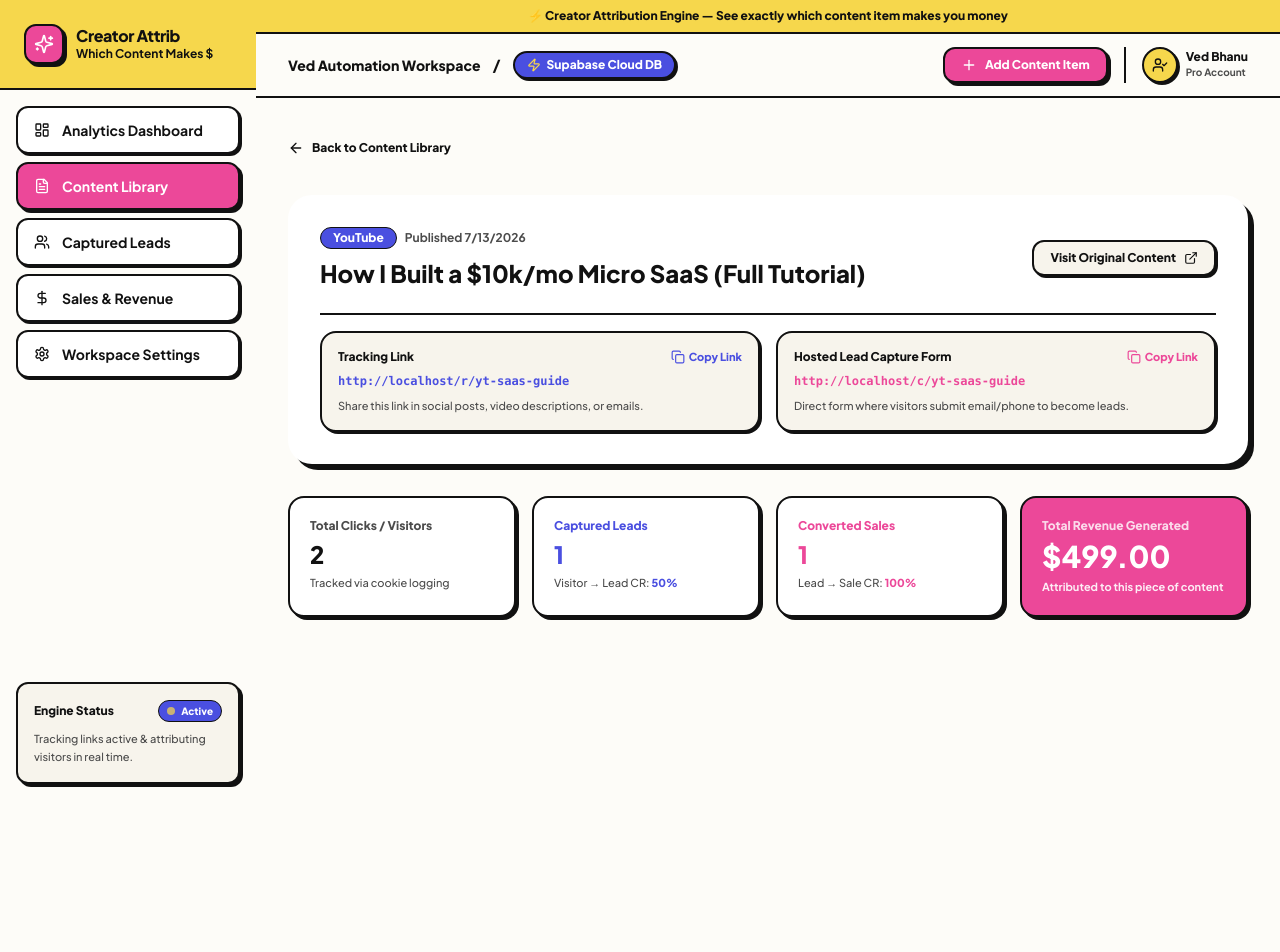
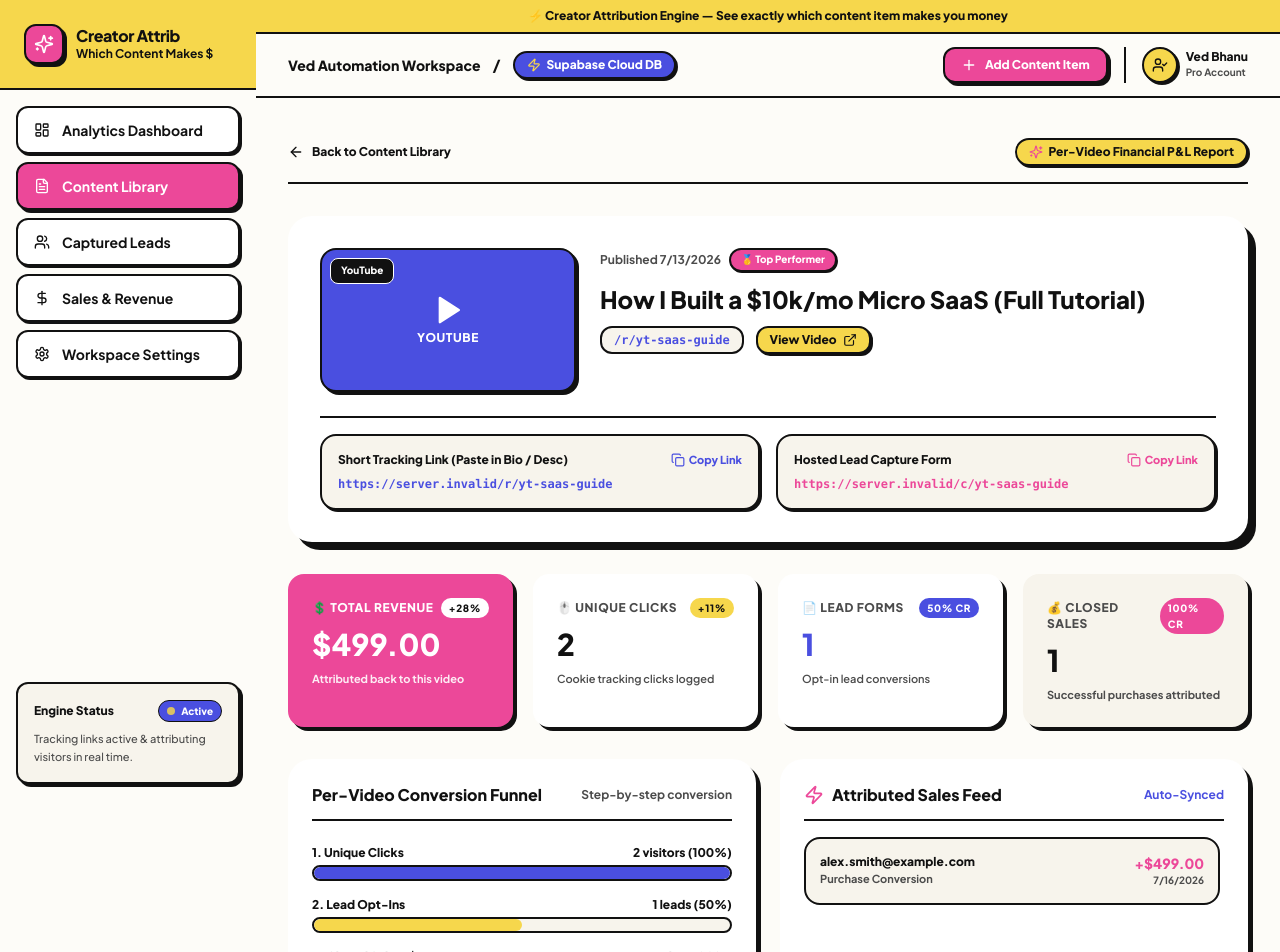
Before and after one commit to Vedbhanu/creator-attribution-dashboard, a Next.js app: page /content/c-101 in a window 1280 px wide. Shown: the top 952 px of the page. Before the commit the page ends 800 px from the top, so only its background shows below. Built offline with nearby package versions, Linux system fonts and the light colour scheme; no server answers; the database is empty.

Commit message:
Implement Trace-inspired Per-Video P&L Financial Report card layout at /content/[id]

```diff
--- a/src/app/(dashboard)/content/[id]/page.tsx
+++ b/src/app/(dashboard)/content/[id]/page.tsx
@@ -3,29 +3,47 @@
 import { useState, useEffect } from 'react';
 import { useRouter } from 'next/navigation';
 import Link from 'next/link';
-import { ContentAttributionMetrics } from '@/types/database';
-import { ArrowLeft, Copy, Check, ExternalLink, Users, DollarSign, TrendingUp, Sparkles } from 'lucide-react';
+import { ContentAttributionMetrics, Lead, Sale } from '@/types/database';
+import { ArrowLeft, Copy, Check, ExternalLink, Users, DollarSign, TrendingUp, Sparkles, Eye, FileText, Calendar, CheckCircle2, Play, Zap } from 'lucide-react';
+import { getAppDomain } from '@/lib/utils';
 
 export default function ContentDetailPage({ params }: { params: { id: string } }) {
   const router = useRouter();
   const [metrics, setMetrics] = useState<ContentAttributionMetrics | null>(null);
+  const [leads, setLeads] = useState<Lead[]>([]);
+  const [sales, setSales] = useState<Sale[]>([]);
   const [loading, setLoading] = useState(true);
   const [copied, setCopied] = useState<string | null>(null);
-  const [origin, setOrigin] = useState('');
+  const [domain, setDomain] = useState('');
 
   useEffect(() => {
-    if (typeof window !== 'undefined') {
-      setOrigin(window.location.origin);
-    }
+    setDomain(getAppDomain());
     fetchDetail();
   }, [params.id]);
 
   const fetchDetail = async () => {
     try {
-      const res = await fetch(`/api/content/${params.id}`);
-      const json = await res.json();
-      if (json.success && json.metrics) {
-        setMetrics(json.metrics);
+      const [detailRes, leadsRes, salesRes] = await Promise.all([
+        fetch(`/api/content/${params.id}`),
+        fetch('/api/leads'),
+        fetch('/api/sales'),
+      ]);
+
+      const detailJson = await detailRes.json();
+      const leadsJson = await leadsRes.json();
+      const salesJson = await salesRes.json();
+
+      if (detailJson.success && detailJson.metrics) {
+        setMetrics(detailJson.metrics);
+      }
+
+      if (leadsJson.success && leadsJson.data) {
+        setLeads(leadsJson.data.filter((l: any) => l.content_id === params.id));
+      }
+
+      if (salesJson.success && salesJson.data) {
+        const itemLeadIds = new Set(leadsJson.data.filter((l: any) => l.content_id === params.id).map((l: any) => l.id));
+        setSales(salesJson.data.filter((s: any) => itemLeadIds.has(s.lead_id) || s.content_id === params.id));
       }
     } catch (err) {
       console.error('Failed to fetch content details:', err);
@@ -40,8 +58,15 @@ export default function ContentDetailPage({ params }: { params: { id: string } }
     setTimeout(() => setCopied(null), 2000);
   };
 
+  // Extract YouTube Thumbnail if applicable
+  const getYouTubeThumbnail = (url: string) => {
+    if (!url) return null;
+    const match = url.match(/(?:youtu\.be\/|youtube\.com\/(?:embed\/|v\/|watch\?v=|watch\?.+&v=))([\w-]{11})/);
+    return match ? `https://img.youtube.com/vi/${match[1]}/mqdefault.jpg` : null;
+  };
+
   if (loading) {
-    return <div className="p-12 text-center text-[#4B4B4B] text-xs font-bold">Loading content analytics...</div>;
+    return <div className="p-12 text-center text-[#4B4B4B] text-xs font-bold">Loading video financial report...</div>;
   }
 
   if (!metrics) {
@@ -59,12 +84,15 @@ export default function ContentDetailPage({ params }: { params: { id: string } }
   }
 
   const { content, visitors_count, leads_count, sales_count, total_revenue, visitor_to_lead_cr, lead_to_sale_cr } = metrics;
-  const trackingUrl = `${origin}/r/${content.tracking_slug}`;
-  const leadFormUrl = `${origin}/c/${content.tracking_slug}`;
+  const trackingUrl = `${domain}/r/${content.tracking_slug}`;
+  const leadFormUrl = `${domain}/c/${content.tracking_slug}`;
+  const ytThumbnail = getYouTubeThumbnail(content.url);
+  const isTopPerformer = total_revenue > 0;
 
   return (
     <div className="max-w-5xl mx-auto space-y-8 py-2">
-      {/* Back Button */}
+      {/* Back Button & Top Tagline */}
+      <div className="flex items-center justify-between border-b-2 border-[#111111] pb-4">
         <button
           onClick={() => router.push('/content')}
           className="inline-flex items-center gap-2 text-xs font-extrabold text-[#111111] hover:text-[#EC4899] transition-colors"
@@ -73,36 +101,66 @@ export default function ContentDetailPage({ params }: { params: { id: string } }
           Back to Content Library
         </button>
 
-      {/* Header Info Banner */}
-      <div className="p-8 rounded-3xl bg-white border-3 border-[#111111] space-y-6 shadow-[6px_6px_0px_#111111]">
-        <div className="flex flex-col md:flex-row md:items-center justify-between gap-4">
-          <div className="space-y-2">
-            <div className="flex items-center gap-2">
-              <span className="px-3 py-0.5 rounded-full text-xs font-black bg-[#4A4FE0] text-white border border-[#111111]">
-                {content.platform}
+        <span className="inline-flex items-center gap-1.5 px-3 py-1 rounded-full text-xs font-black bg-[#F6D74C] text-[#111111] border-2 border-[#111111] shadow-[2px_2px_0px_#111111]">
+          <Sparkles className="w-3.5 h-3.5 text-[#EC4899]" />
+          Per-Video Financial P&L Report
         </span>
-              <span className="text-xs text-[#4B4B4B] font-bold">
+      </div>
+
+      {/* Main Per-Video Header Card (Trace Style Visual) */}
+      <div className="p-6 sm:p-8 rounded-3xl bg-white border-3 border-[#111111] space-y-6 shadow-[8px_8px_0px_#111111]">
+        <div className="flex flex-col md:flex-row items-start gap-6">
+          {/* Thumbnail Preview / Icon */}
+          <div className="relative w-full md:w-64 aspect-video shrink-0 rounded-2xl border-2 border-[#111111] overflow-hidden bg-[#111111] shadow-[3px_3px_0px_#111111]">
+            {ytThumbnail ? (
+              <img src={ytThumbnail} alt={content.title} className="w-full h-full object-cover" />
+            ) : (
+              <div className="w-full h-full flex flex-col items-center justify-center bg-[#4A4FE0] text-white p-4 text-center">
+                <Play className="w-8 h-8 fill-white mb-1" />
+                <span className="text-xs font-black uppercase tracking-wider">{content.platform}</span>
+              </div>
+            )}
+            <div className="absolute top-2 left-2 px-2.5 py-1 rounded-lg bg-[#111111] text-white text-[10px] font-black border border-white flex items-center gap-1">
+              <span>{content.platform}</span>
+            </div>
+          </div>
+
+          {/* Video Title & Badges */}
+          <div className="space-y-3 flex-1">
+            <div className="flex flex-wrap items-center gap-2">
+              <span className="text-xs font-bold text-[#4B4B4B]">
                 Published {new Date(content.published_at).toLocaleDateString()}
               </span>
-            </div>
-            <h1 className="text-2xl font-black text-[#111111]">{content.title}</h1>
+              {isTopPerformer && (
+                <span className="inline-flex items-center gap-1 px-2.5 py-0.5 rounded-full text-[10px] font-black bg-[#EC4899] text-white border-2 border-[#111111] shadow-[1px_1px_0px_#111111]">
+                  🥇 Top Performer
+                </span>
+              )}
             </div>
 
+            <h1 className="text-2xl font-black text-[#111111] leading-tight">{content.title}</h1>
+
+            <div className="flex flex-wrap items-center gap-3">
+              <span className="px-3 py-1 rounded-xl bg-[#F7F4EC] border-2 border-[#111111] text-xs font-mono font-bold text-[#4A4FE0]">
+                /r/{content.tracking_slug}
+              </span>
               <a
                 href={content.url}
                 target="_blank"
                 rel="noopener noreferrer"
-            className="inline-flex items-center gap-2 px-4 py-2 rounded-xl bg-[#F7F4EC] hover:bg-[#F6D74C] border-2 border-[#111111] text-xs font-black text-[#111111] shadow-[2px_2px_0px_#111111] transition-colors self-start md:self-auto"
+                className="inline-flex items-center gap-1.5 px-3 py-1 rounded-xl bg-[#F6D74C] text-[#111111] border-2 border-[#111111] text-xs font-black shadow-[2px_2px_0px_#111111] hover:bg-white transition-all"
               >
-            Visit Original Content <ExternalLink className="w-3.5 h-3.5" />
+                View Video <ExternalLink className="w-3.5 h-3.5" />
               </a>
             </div>
+          </div>
+        </div>
 
-        {/* Tracking Links Copy Grid */}
+        {/* Tracking Link Bar */}
         <div className="grid grid-cols-1 md:grid-cols-2 gap-4 pt-4 border-t-2 border-[#111111]">
           <div className="p-4 rounded-2xl bg-[#F7F4EC] border-2 border-[#111111] space-y-2 shadow-[2px_2px_0px_#111111]">
             <div className="flex items-center justify-between text-xs font-extrabold text-[#111111]">
-              <span>Tracking Link</span>
+              <span>Short Tracking Link (Paste in Bio / Desc)</span>
               <button
                 onClick={() => copyToClipboard(trackingUrl, 'tracking')}
                 className="text-[#4A4FE0] hover:underline inline-flex items-center gap-1 text-[11px] font-black"
@@ -112,7 +170,6 @@ export default function ContentDetailPage({ params }: { params: { id: string } }
               </button>
             </div>
             <p className="text-xs font-mono font-bold text-[#4A4FE0] truncate">{trackingUrl}</p>
-            <p className="text-[11px] text-[#4B4B4B] font-medium">Share this link in social posts, video descriptions, or emails.</p>
           </div>
 
           <div className="p-4 rounded-2xl bg-[#F7F4EC] border-2 border-[#111111] space-y-2 shadow-[2px_2px_0px_#111111]">
@@ -127,35 +184,121 @@ export default function ContentDetailPage({ params }: { params: { id: string } }
               </button>
             </div>
             <p className="text-xs font-mono font-bold text-[#EC4899] truncate">{leadFormUrl}</p>
-            <p className="text-[11px] text-[#4B4B4B] font-medium">Direct form where visitors submit email/phone to become leads.</p>
           </div>
         </div>
       </div>
 
-      {/* KPI Cards Grid */}
-      <div className="grid grid-cols-1 sm:grid-cols-2 lg:grid-cols-4 gap-4">
-        <div className="p-5 rounded-2xl bg-white border-2 border-[#111111] shadow-[3px_3px_0px_#111111] space-y-1">
-          <div className="text-xs font-extrabold text-[#4B4B4B]">Total Clicks / Visitors</div>
-          <div className="text-2xl font-black text-[#111111]">{visitors_count}</div>
-          <p className="text-[11px] text-[#4B4B4B] font-medium">Tracked via cookie logging</p>
+      {/* 4 CORE REVENUE METRICS (Trace P&L Grid Style) */}
+      <div className="grid grid-cols-1 sm:grid-cols-2 lg:grid-cols-4 gap-5">
+        <div className="p-6 rounded-2xl bg-[#EC4899] text-white border-2.5 border-[#111111] shadow-[4px_4px_0px_#111111] space-y-2">
+          <div className="flex items-center justify-between text-xs font-extrabold uppercase tracking-wider text-white">
+            <span>💲 Total Revenue</span>
+            <span className="px-2 py-0.5 rounded-full bg-white text-[#111111] text-[10px] font-black">+28%</span>
+          </div>
+          <div className="text-3xl font-black text-white">${total_revenue.toFixed(2)}</div>
+          <p className="text-[11px] text-white/90 font-bold">Attributed back to this video</p>
         </div>
 
-        <div className="p-5 rounded-2xl bg-white border-2 border-[#111111] shadow-[3px_3px_0px_#111111] space-y-1">
-          <div className="text-xs font-extrabold text-[#4A4FE0]">Captured Leads</div>
-          <div className="text-2xl font-black text-[#4A4FE0]">{leads_count}</div>
-          <p className="text-[11px] text-[#4B4B4B] font-medium">Visitor → Lead CR: <span className="text-[#4A4FE0] font-black">{visitor_to_lead_cr}%</span></p>
+        <div className="p-6 rounded-2xl bg-white text-[#111111] border-2.5 border-[#111111] shadow-[4px_4px_0px_#111111] space-y-2">
+          <div className="flex items-center justify-between text-xs font-extrabold text-[#4B4B4B] uppercase tracking-wider">
+            <span>🖱️ Unique Clicks</span>
+            <span className="px-2 py-0.5 rounded-full bg-[#F6D74C] text-[#111111] text-[10px] font-black">+11%</span>
+          </div>
+          <div className="text-3xl font-black text-[#111111]">{visitors_count}</div>
+          <p className="text-[11px] text-[#4B4B4B] font-semibold">Cookie tracking clicks logged</p>
         </div>
 
-        <div className="p-5 rounded-2xl bg-white border-2 border-[#111111] shadow-[3px_3px_0px_#111111] space-y-1">
-          <div className="text-xs font-extrabold text-[#EC4899]">Converted Sales</div>
-          <div className="text-2xl font-black text-[#EC4899]">{sales_count}</div>
-          <p className="text-[11px] text-[#4B4B4B] font-medium">Lead → Sale CR: <span className="text-[#EC4899] font-black">{lead_to_sale_cr}%</span></p>
+        <div className="p-6 rounded-2xl bg-white text-[#111111] border-2.5 border-[#111111] shadow-[4px_4px_0px_#111111] space-y-2">
+          <div className="flex items-center justify-between text-xs font-extrabold text-[#4B4B4B] uppercase tracking-wider">
+            <span>📄 Lead Forms</span>
+            <span className="px-2 py-0.5 rounded-full bg-[#4A4FE0] text-white text-[10px] font-black">{visitor_to_lead_cr}% CR</span>
+          </div>
+          <div className="text-3xl font-black text-[#4A4FE0]">{leads_count}</div>
+          <p className="text-[11px] text-[#4B4B4B] font-semibold">Opt-in lead conversions</p>
         </div>
 
-        <div className="p-5 rounded-2xl bg-[#EC4899] text-white border-2 border-[#111111] shadow-[3px_3px_0px_#111111] space-y-1">
-          <div className="text-xs font-black text-white/80">Total Revenue Generated</div>
-          <div className="text-3xl font-black text-white">${total_revenue.toFixed(2)}</div>
-          <p className="text-[11px] text-white/90 font-bold">Attributed to this piece of content</p>
+        <div className="p-6 rounded-2xl bg-[#F7F4EC] text-[#111111] border-2.5 border-[#111111] shadow-[4px_4px_0px_#111111] space-y-2">
+          <div className="flex items-center justify-between text-xs font-extrabold text-[#4B4B4B] uppercase tracking-wider">
+            <span>💰 Closed Sales</span>
+            <span className="px-2 py-0.5 rounded-full bg-[#EC4899] text-white text-[10px] font-black">{lead_to_sale_cr}% CR</span>
+          </div>
+          <div className="text-3xl font-black text-[#111111]">{sales_count}</div>
+          <p className="text-[11px] text-[#4B4B4B] font-bold">Successful purchases attributed</p>
+        </div>
+      </div>
+
+      {/* PER-VIDEO FUNNEL & ATTRIBUTED SALES FEED */}
+      <div className="grid grid-cols-1 lg:grid-cols-2 gap-6">
+        {/* Visual Funnel Bar */}
+        <div className="p-6 rounded-3xl bg-white border-3 border-[#111111] shadow-[5px_5px_0px_#111111] space-y-4">
+          <div className="flex items-center justify-between border-b-2 border-[#111111] pb-3">
+            <h3 className="text-base font-black text-[#111111]">Per-Video Conversion Funnel</h3>
+            <span className="text-xs font-bold text-[#4B4B4B]">Step-by-step conversion</span>
+          </div>
+
+          <div className="space-y-4 pt-2">
+            <div>
+              <div className="flex justify-between text-xs font-extrabold text-[#111111] mb-1">
+                <span>1. Unique Clicks</span>
+                <span>{visitors_count} visitors (100%)</span>
+              </div>
+              <div className="h-4 rounded-xl bg-[#F7F4EC] border-2 border-[#111111] overflow-hidden">
+                <div className="h-full bg-[#4A4FE0] rounded-lg" style={{ width: '100%' }}></div>
+              </div>
+            </div>
+
+            <div>
+              <div className="flex justify-between text-xs font-extrabold text-[#111111] mb-1">
+                <span>2. Lead Opt-Ins</span>
+                <span>{leads_count} leads ({visitor_to_lead_cr}%)</span>
+              </div>
+              <div className="h-4 rounded-xl bg-[#F7F4EC] border-2 border-[#111111] overflow-hidden">
+                <div className="h-full bg-[#F6D74C] rounded-lg" style={{ width: `${Math.min(100, Math.max(10, visitor_to_lead_cr))}%` }}></div>
+              </div>
+            </div>
+
+            <div>
+              <div className="flex justify-between text-xs font-extrabold text-[#111111] mb-1">
+                <span>3. Closed Sales ($)</span>
+                <span>{sales_count} sales ({lead_to_sale_cr}%)</span>
+              </div>
+              <div className="h-4 rounded-xl bg-[#F7F4EC] border-2 border-[#111111] overflow-hidden">
+                <div className="h-full bg-[#EC4899] rounded-lg" style={{ width: `${Math.min(100, Math.max(10, lead_to_sale_cr))}%` }}></div>
+              </div>
+            </div>
+          </div>
+        </div>
+
+        {/* Live Attributed Sales Feed */}
+        <div className="p-6 rounded-3xl bg-white border-3 border-[#111111] shadow-[5px_5px_0px_#111111] space-y-4">
+          <div className="flex items-center justify-between border-b-2 border-[#111111] pb-3">
+            <div className="flex items-center gap-2">
+              <Zap className="w-5 h-5 text-[#EC4899]" />
+              <h3 className="text-base font-black text-[#111111]">Attributed Sales Feed</h3>
+            </div>
+            <span className="text-xs font-bold text-[#4A4FE0]">Auto-Synced</span>
+          </div>
+
+          {sales.length === 0 ? (
+            <div className="p-8 text-center text-xs font-bold text-[#4B4B4B]">
+              No purchases attributed to this video yet. (Connect PayPal/Payoneer webhook)
+            </div>
+          ) : (
+            <div className="space-y-3 max-h-[220px] overflow-y-auto pr-1">
+              {sales.map((sale: any) => (
+                <div key={sale.id} className="p-3.5 rounded-2xl bg-[#F7F4EC] border-2 border-[#111111] flex items-center justify-between">
+                  <div>
+                    <p className="text-xs font-black text-[#111111]">{sale.lead_email || 'Customer Lead'}</p>
+                    <p className="text-[11px] font-bold text-[#4B4B4B]">{sale.product_name || 'Purchase Conversion'}</p>
+                  </div>
+                  <div className="text-right">
+                    <p className="text-sm font-black text-[#EC4899]">+${Number(sale.amount).toFixed(2)}</p>
+                    <p className="text-[10px] font-bold text-[#4B4B4B]">{new Date(sale.created_at).toLocaleDateString()}</p>
+                  </div>
+                </div>
+              ))}
+            </div>
+          )}
         </div>
       </div>
     </div>
```
Lines whose indentation alone changed are shown as unchanged.
